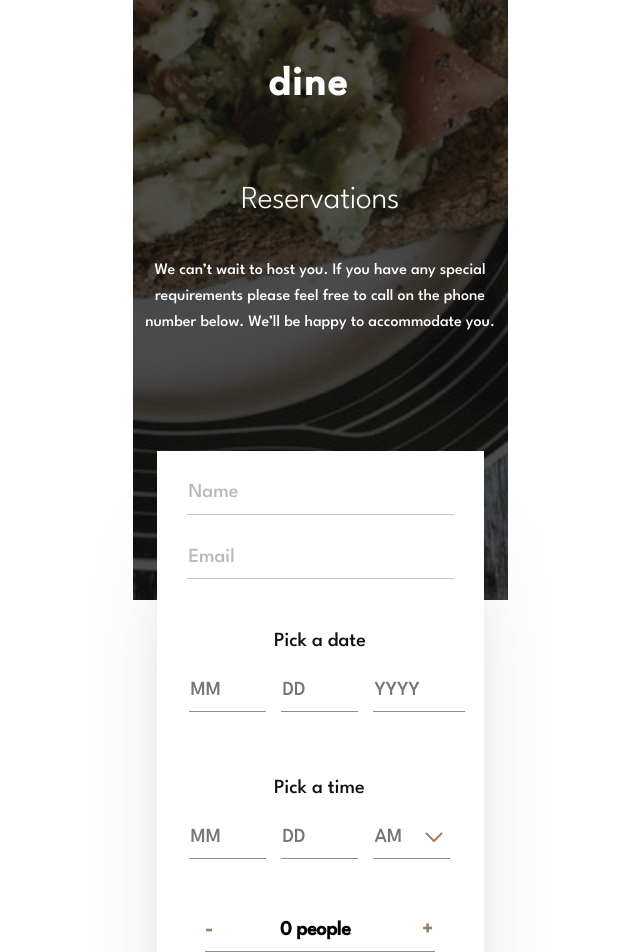
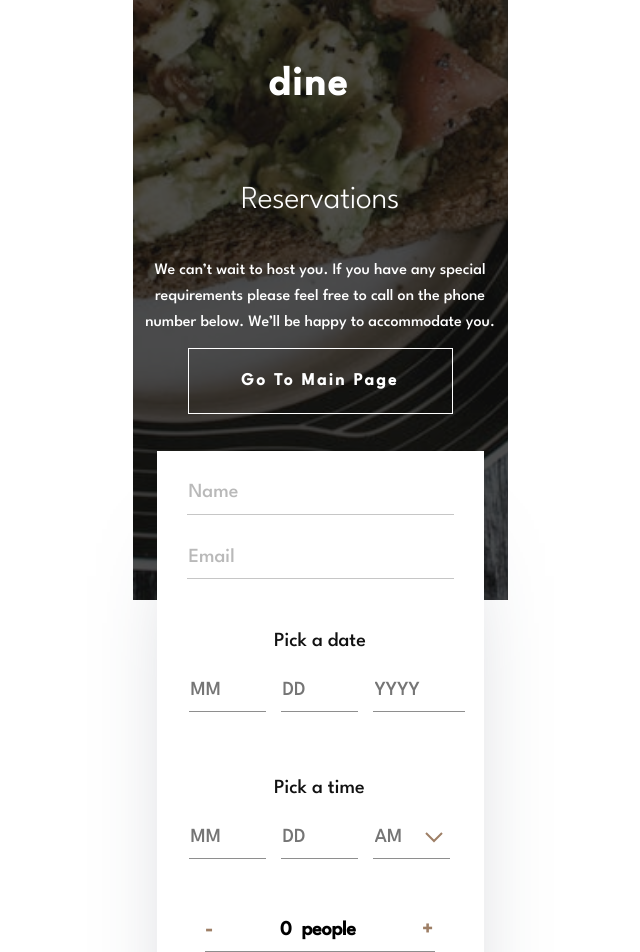
Before and after one commit to DimitriGugava/Restaurant-Website, a React (Create React App) app: page /reservation in a window 1280 px wide. Shown: the top 952 px of the page, without its empty margins (320-960 px from the left). Built offline with nearby package versions, Linux system fonts and the light colour scheme.

Commit message:
added Route and also, started to do function for reservation

```diff
--- a/src/BookATable/book.css
+++ b/src/BookATable/book.css
@@ -59,6 +59,29 @@
   letter-spacing: 0px;
   text-align: center;
   color: #ffffff;
+}
+.goToMain {
+  display: flex;
+  align-items: center;
+  justify-content: space-around;
+  height: 64px;
+  width: 263px;
+  border: 1px solid #ffffff;
+  background: none;
+  font-family: "League Spartan";
+  font-size: 17px;
+  font-weight: 600;
+  line-height: 28px;
+  letter-spacing: 2.5px;
+  text-align: center;
+  color: #ffffff;
+  text-decoration: none;
+}
+.goToMain:hover {
+  cursor: pointer;
+}
+.goToMain:active {
+  font-size: 16.8px;
 }
 
 .reservationCalculatorBox {
@@ -244,8 +267,12 @@
   font-size: 21px;
 }
 .peopleNumber {
+  display: inline-block;
+  display: flex;
+  align-items: center;
+
   height: 24px;
-  width: 72px;
+  width: 72px !important;
   font-family: "League Spartan";
   font-size: 20px;
   font-weight: 700;
@@ -255,6 +282,8 @@
 }
 .peopleText {
   font-family: "League Spartan";
+
+  margin-left: 10px;
   font-size: 20px;
   font-weight: 700;
   line-height: 24px;
@@ -296,3 +325,36 @@
 .makeReservation:active {
   font-size: 16.8px;
 }
+.amPmBox {
+  display: flex;
+  flex-direction: column;
+  align-items: center;
+  gap: 0px;
+
+  width: auto;
+  height: auto;
+  margin-top: 90px;
+  margin-left: 0px;
+}
+.amPmSelector {
+  display: inline-block;
+  height: 22px;
+  width: 73px;
+  font-family: "League Spartan";
+  font-size: 20px;
+  font-weight: 400;
+  line-height: 28px;
+  letter-spacing: 0px;
+  text-align: left;
+  color: #111111;
+  outline: none;
+  border-top: none;
+  border-left: none;
+  border-right: none;
+  border-bottom: none;
+}
+.amPmSelector:hover {
+  cursor: pointer;
+  color: #111111;
+  opacity: 0.7;
+}
--- a/src/BookATable/book.js
+++ b/src/BookATable/book.js
@@ -1,7 +1,37 @@
 import "./book.css";
 import Bottom from "../Bottom/Bottom";
 import arrow from "../icons/arrow.svg";
+import { Link } from "react-router-dom";
+import React, { useState } from "react";
+
 const Book = () => {
+  const [amPm, setAmPm] = useState(false);
+  const [amToPm, setAmToPm] = useState(false);
+  const [peopleNumber, setPeopleNumber] = useState(0);
+
+  const SelectAmPm = () => {
+    return setAmPm(!amPm);
+  };
+
+  const ChangeToAm = () => {
+    if (amPm) {
+      setAmPm(true);
+      setAmToPm(false);
+    }
+  };
+  const ChangeToPm = () => {
+    if (amPm) {
+      setAmPm(true);
+      setAmToPm(true);
+    }
+  };
+
+  const AddPeople = () => {
+    return setPeopleNumber(peopleNumber + 1);
+  };
+  const subtractPeople = () => {
+    return setPeopleNumber(peopleNumber - 1);
+  };
   return (
     <>
       <div className="bookMainCont">
@@ -15,6 +45,9 @@ const Book = () => {
               to accommodate you.
             </a>
           </div>
+          <Link to="/" className="goToMain">
+            Go To Main Page
+          </Link>
         </div>
         <div className="reservationCalculatorBox">
           <div className="reserInputBox">
@@ -36,16 +69,38 @@ const Book = () => {
             <div className="pickaDateBox">
               <input type="number" className="month" placeholder="MM" />
               <input type="number" className="day" placeholder="DD" />
-              <input type="text" className="amPm" placeholder="AM" />
-              <img className="arrow" src={arrow} />
+              {!amToPm ? (
+                <input type="text" className="amPm" placeholder="AM" />
+              ) : (
+                <input type="text" className="amPm" placeholder="PM" />
+              )}
+              {!amPm ? (
+                <img className="arrow" src={arrow} onClick={SelectAmPm} />
+              ) : (
+                <>
+                  <img className="arrow" src={arrow} onClick={SelectAmPm} />
+                  <div className="amPmBox">
+                    <a className="amPmSelector" onClick={ChangeToAm}>
+                      AM
+                    </a>
+                    <a className="amPmSelector" onClick={ChangeToPm}>
+                      PM
+                    </a>
+                  </div>
+                </>
+              )}
             </div>
           </div>
           <div className="peopleBox">
-            <div className="minus">-</div>
+            <div className="minus" onClick={subtractPeople}>
+              -
+            </div>
             <a className="peopleNumber">
-              0 <span className="peopleText">people</span>
+              {peopleNumber} <span className="peopleText">people</span>
             </a>
-            <div className="plus">+</div>
+            <div className="plus" onClick={AddPeople}>
+              +
+            </div>
           </div>
           <button className="makeReservation">MAKE RESERVATION</button>
         </div>
--- a/src/MainComp/Main.css
+++ b/src/MainComp/Main.css
@@ -85,6 +85,7 @@
   letter-spacing: 2.5px;
   text-align: left;
   color: #ffffff;
+  text-decoration: none;
 }
 
 .mainPageSecondPartContentBox {
@@ -384,7 +385,7 @@
   display: flex;
   align-items: center;
   justify-content: space-around;
-
+  text-decoration: none;
   height: 64px;
   width: 245px;
   margin: 0px auto;
@@ -441,6 +442,7 @@
   letter-spacing: 2.5px;
   text-align: left;
   color: #ffffff;
+  text-decoration: none;
 }
 .bookTableSecondBox:hover {
   cursor: pointer;
--- a/src/MainComp/Main.js
+++ b/src/MainComp/Main.js
@@ -7,6 +7,8 @@ import rosemary from "../icons/rosemary.svg";
 import summerfruit from "../icons/summerfruit.svg";
 import gathering from "../icons/gathering.svg";
 import Bottom from "../Bottom/Bottom";
+import { Link } from "react-router-dom";
+
 const Main = () => {
   return (
     <>
@@ -20,7 +22,9 @@ const Main = () => {
               Experience our seasonal menu in beautiful country surroundings.
               Eat the freshest produce from the comfort of our farmhouse.
             </a>
-            <button className="bookTableButton">Book a table</button>
+            <Link to="/reservation" className="bookTableButton">
+              Book a table
+            </Link>
           </div>
         </div>
 
@@ -117,14 +121,18 @@ const Main = () => {
               memorable experience for all.
             </a>
           </div>
-          <button className="bookaTableFirstBox">BOOK A TABLE</button>
+          <Link to="/reservation" className="bookaTableFirstBox">
+            BOOK A TABLE
+          </Link>
         </div>
         <div className="fifthPartReadyForReserCont">
           <div className="readyToMakeReserContentBox">
             <a className="readyToMakeReservationText">
               Ready to make a reservation?
             </a>
-            <button className="bookTableSecondBox">BOOK A TABLE</button>
+            <Link to="/reservation" className="bookTableSecondBox">
+              BOOK A TABLE
+            </Link>
           </div>
         </div>
       </div>
```
